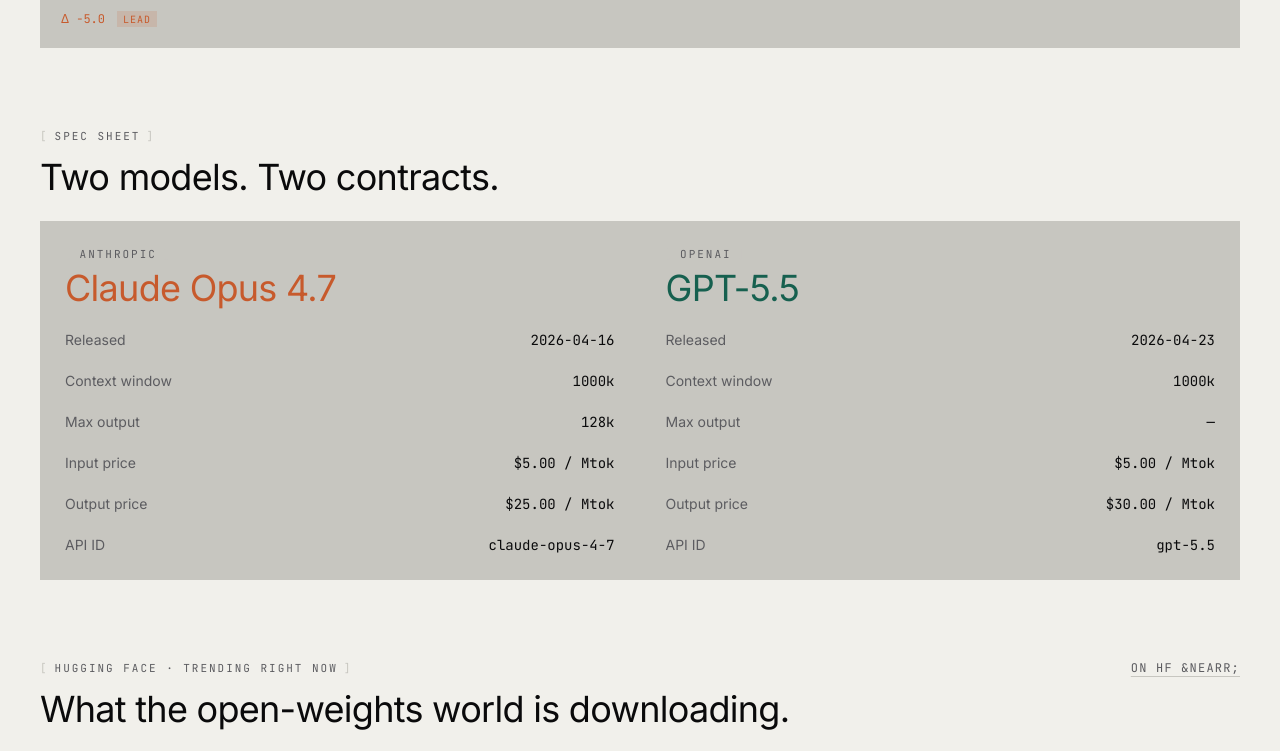
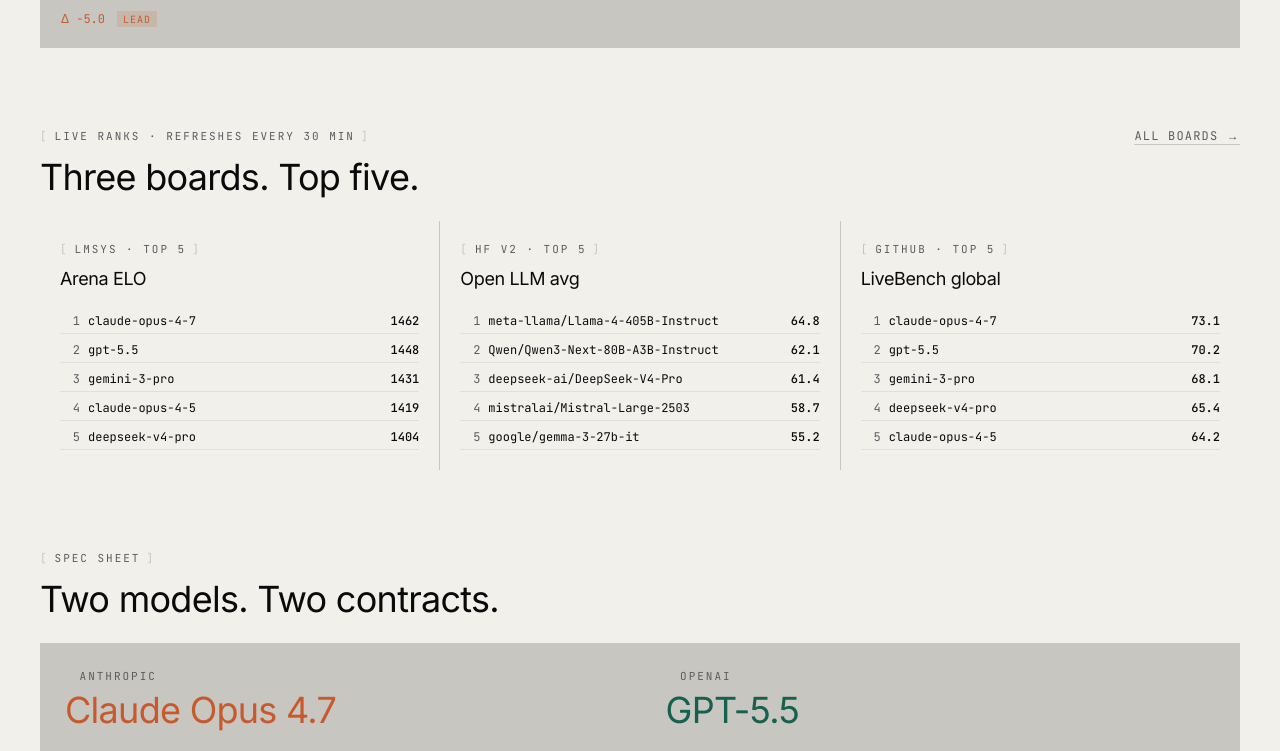
Before and after one commit to riftzen-bit/benchmark, a Next.js app in the folder apps/web/: page / in a window 1280 px wide. Shown: the part 1740-2491 px from the top of the page. Built offline with nearby package versions, Linux system fonts and the light colour scheme; no server answers; the database is empty.

Commit message:
feat(home): live-ranks widget pulling top-5 per board

```diff
--- a/apps/web/app/page.tsx
+++ b/apps/web/app/page.tsx
@@ -12,15 +12,18 @@
 import { listLeaderboard } from "@/lib/db/queries/leaderboard";
 import { fetchTrendingHFModels } from "@/lib/data/external/huggingface";
 import { TrendingModels } from "@/components/home/trending-models";
+import { loadLeaderboardSnapshot } from "@/lib/data/external/leaderboards";
+import { LiveRanks } from "@/components/home/live-ranks";
 
 export const dynamic = "force-dynamic";
 export const revalidate = 0;
 
 export default async function HomePage() {
-  const [tasks, leaderboard, trending] = await Promise.all([
+  const [tasks, leaderboard, trending, snap] = await Promise.all([
     listPublicTasks({ limit: 6 }).catch(() => []),
     listLeaderboard().catch(() => []),
     fetchTrendingHFModels({ limit: 8 }),
+    loadLeaderboardSnapshot(),
   ]);
 
   return (
@@ -60,6 +63,24 @@
           </Link>
         </header>
         <HeadlineGrid />
+      </Container>
+
+      <Container width="wide" className="pb-16 md:pb-20">
+        <header className="mb-6 flex items-baseline justify-between gap-4">
+          <div>
+            <Eyebrow>Live ranks · refreshes every 30 min</Eyebrow>
+            <h2 className="display mt-3 text-3xl tracking-tight md:text-4xl">
+              Three boards. Top five.
+            </h2>
+          </div>
+          <Link
+            href="/leaderboard"
+            className="mono shrink-0 text-xs uppercase tracking-widest text-[var(--mute)] underline decoration-[var(--rule)] underline-offset-4 hover:decoration-[var(--accent)]"
+          >
+            All boards →
+          </Link>
+        </header>
+        <LiveRanks snap={snap} />
       </Container>
 
       <Container width="wide" className="pb-16 md:pb-20">
--- /dev/null
+++ b/apps/web/components/home/live-ranks.tsx
@@ -0,0 +1,67 @@
+import Link from "next/link";
+import type { LeaderboardSnapshot } from "@/lib/data/external/leaderboards";
+import { Eyebrow } from "@/components/shared/eyebrow";
+
+interface Props {
+  snap: LeaderboardSnapshot;
+}
+
+export function LiveRanks({ snap }: Props) {
+  return (
+    <section className="grid grid-cols-1 gap-px bg-[var(--rule)] md:grid-cols-3">
+      <Card
+        title="Arena ELO"
+        subtitle="LMSYS · top 5"
+        href="/leaderboard?board=arena"
+        rows={snap.arena.slice(0, 5).map((e) => ({ label: e.model, value: Math.round(e.score).toString() }))}
+      />
+      <Card
+        title="Open LLM avg"
+        subtitle="HF v2 · top 5"
+        href="/leaderboard?board=open-llm"
+        rows={snap.openLlm.slice(0, 5).map((e) => ({ label: e.model, value: e.average.toFixed(1) }))}
+      />
+      <Card
+        title="LiveBench global"
+        subtitle="GitHub · top 5"
+        href="/leaderboard?board=livebench"
+        rows={snap.liveBench.slice(0, 5).map((e) => ({ label: e.model, value: e.global.toFixed(1) }))}
+      />
+    </section>
+  );
+}
+
+function Card({
+  title,
+  subtitle,
+  href,
+  rows,
+}: {
+  title: string;
+  subtitle: string;
+  href: string;
+  rows: ReadonlyArray<{ label: string; value: string }>;
+}) {
+  return (
+    <Link
+      href={href}
+      className="group block bg-[var(--background)] p-5 transition-colors hover:bg-[var(--foreground)]/[0.04]"
+    >
+      <Eyebrow>{subtitle}</Eyebrow>
+      <h3 className="display mt-2 text-lg tracking-tight group-hover:text-[var(--accent)]">
+        {title}
+      </h3>
+      <ol className="mono mt-4 grid gap-1 text-xs">
+        {rows.map((r, i) => (
+          <li key={r.label} className="flex items-baseline justify-between gap-3 border-b border-[var(--rule)]/40 py-1">
+            <span className="flex items-baseline gap-2">
+              <span className="w-5 text-right text-[var(--mute)]">{i + 1}</span>
+              <span className="truncate">{r.label}</span>
+            </span>
+            <span className="tnum font-medium">{r.value}</span>
+          </li>
+        ))}
+      </ol>
+    </Link>
+  );
+}
```
